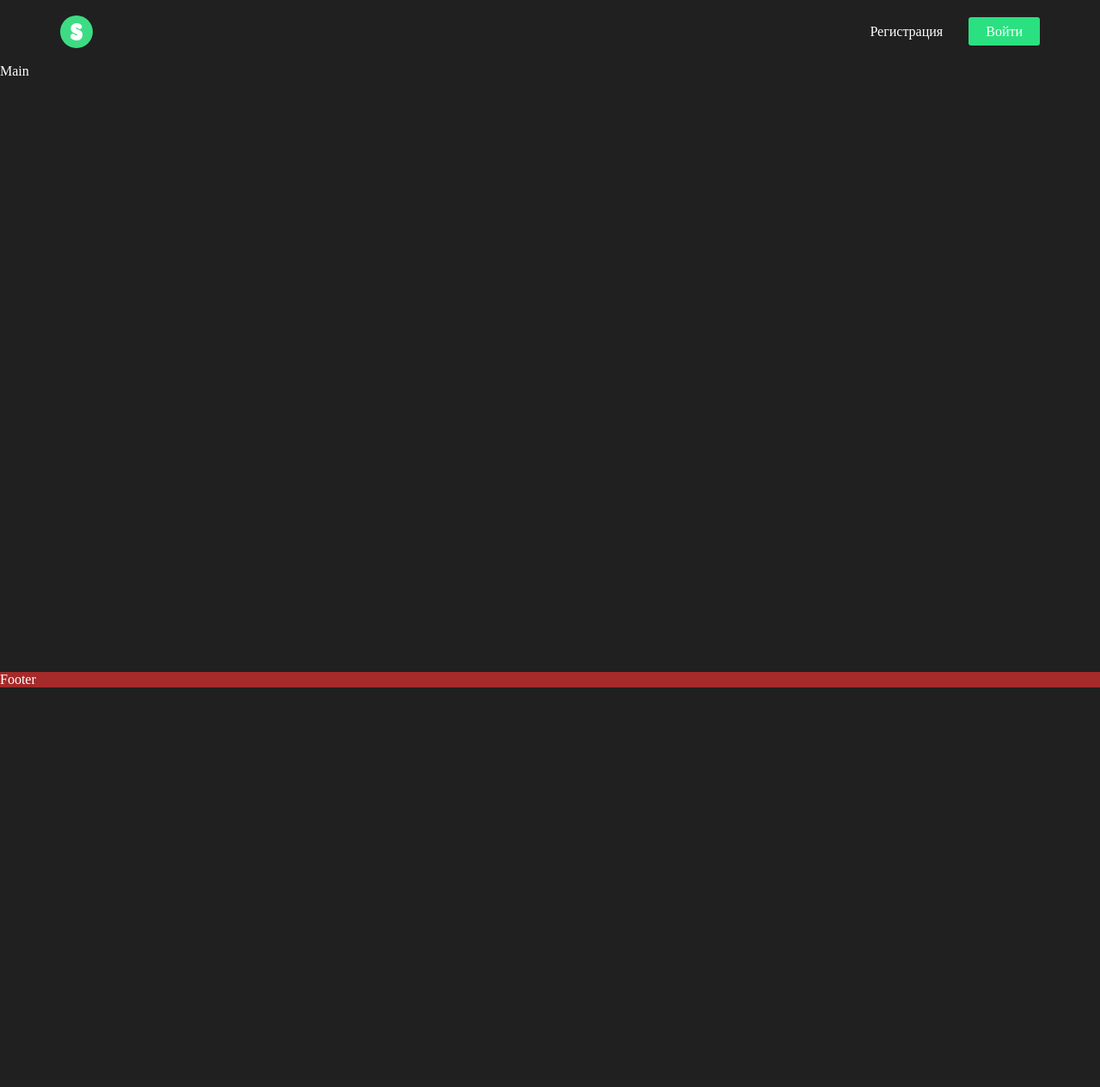
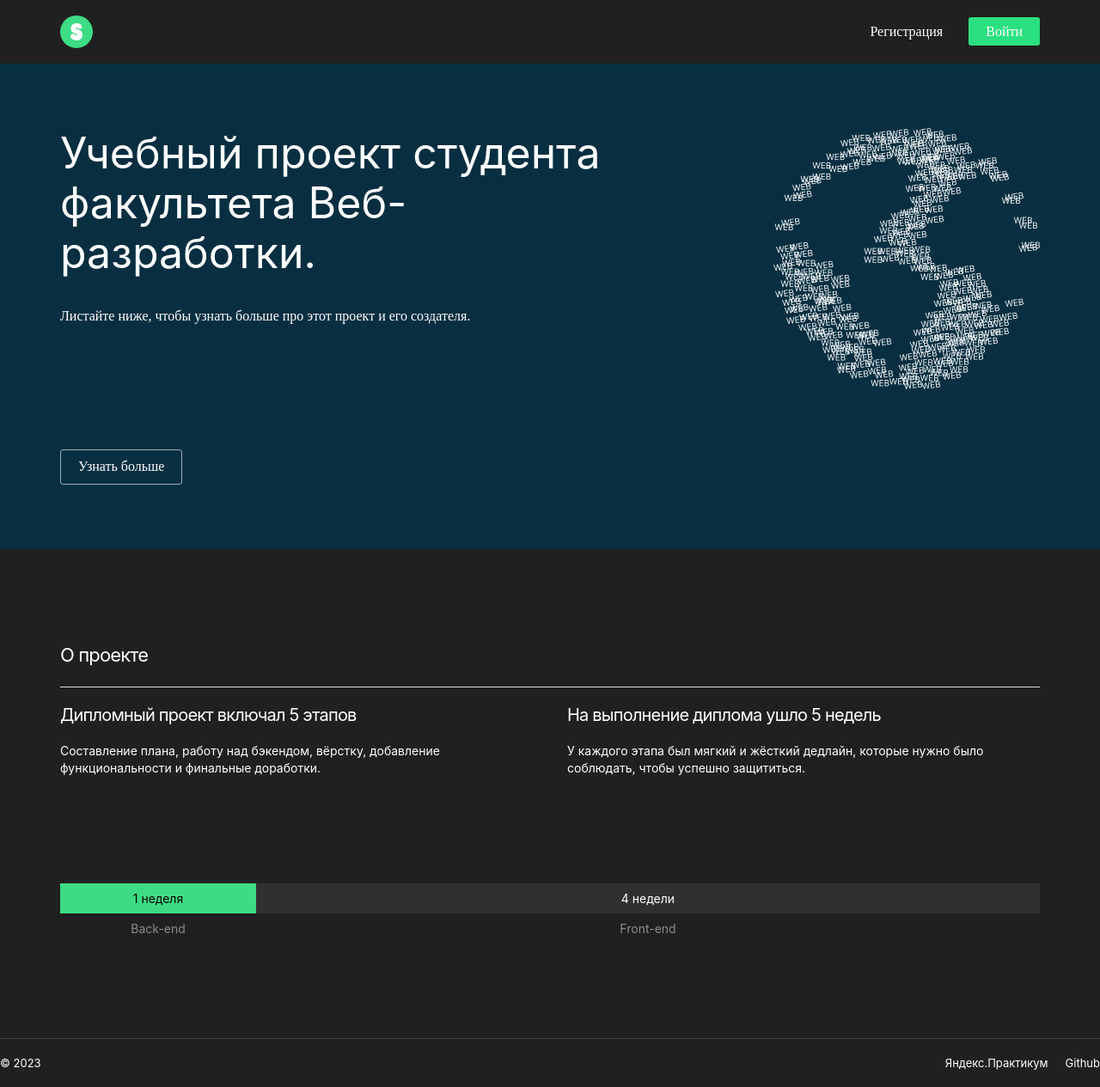
Before and after one commit to iloveyouamerica/movies-explorer-frontend, a React (Create React App) app: page / in a window 1280 px wide. Shown: the whole page at 86% size. Before the commit the page ends 800 px from the top, so only its background shows below. Built offline with nearby package versions, Linux system fonts and the light colour scheme.

Commit message:
feat: добавлены компоненты AboutProject и Footer

```diff
--- /dev/null
+++ b/src/components/AboutProject/AboutProject.css
@@ -0,0 +1,86 @@
+.about-project {
+  padding: 110px 70px;
+}
+
+.about-project__title {
+  font-family: 'Inter';
+  font-style: normal;
+  font-weight: 400;
+  font-size: 22px;
+  line-height: 27px;
+  letter-spacing: -0.04em;
+  color: #fff;
+  margin: 0;
+  padding: 0 0 23px;
+  border-bottom: 1px solid #dadada;
+}
+
+.about-project__text-wrapper {
+  display: flex;
+  flex-direction: row;
+  justify-content: space-between;
+  padding: 0 0 110px;
+}
+
+.about-project__column-wrapper {
+  width: 550px;
+}
+
+.about-project__column-title {
+  font-family: 'Inter';
+  font-style: normal;
+  font-weight: 400;
+  font-size: 20px;
+  line-height: 24px;
+  letter-spacing: -0.04em;
+  color: #fff;
+}
+
+.about-project__column-description {
+  font-family: 'Inter';
+  font-style: normal;
+  font-weight: 400;
+  font-size: 14px;
+  line-height: 20px;
+  color: #fff;
+}
+
+.about-project__progress-wrapper {
+  display: flex;
+  flex-direction: row;
+  justify-content: space-between;
+}
+
+.about-project__progress-frontend {
+  width: 200px;
+  padding: 9px 14px;
+  font-family: 'Inter';
+  font-style: normal;
+  font-weight: 400;
+  font-size: 14px;
+  line-height: 17px;
+  text-align: center;
+  color: #8b8b8b;
+}
+
+.about-project__progress-backend {
+  flex: 1;
+  padding: 9px 0;
+  font-family: 'Inter';
+  font-style: normal;
+  font-weight: 400;
+  font-size: 14px;
+  line-height: 17px;
+  text-align: center;
+  color: #8b8b8b;
+}
+
+.about-project__progress-frontend_color {
+  background-color: #3DDC84;
+  color: #000;
+}
+
+.about-project__progress-backend_color {
+  background-color: #303030;
+  color: #fff;
+}
--- /dev/null
+++ b/src/components/AboutProject/AboutProject.js
@@ -0,0 +1,34 @@
+import React from 'react';
+import './AboutProject.css';
+
+function AboutProject() {
+  return (
+    <section className="about-project">
+      <h2 className="about-project__title">О проекте</h2>
+      <div className="about-project__text-wrapper">
+        <div className="about-project__column-wrapper">
+          <h3 className="about-project__column-title">Дипломный проект включал 5 этапов</h3>
+          <p className="about-project__column-description">
+            Составление плана, работу над бэкендом, вёрстку, добавление функциональности и
+            финальные доработки.</p>
+        </div>
+        <div className="about-project__column-wrapper">
+          <h3 className="about-project__column-title">На выполнение диплома ушло 5 недель</h3>
+          <p className="about-project__column-description">
+            У каждого этапа был мягкий и жёсткий дедлайн, которые нужно было соблюдать,
+            чтобы успешно защититься.</p>
+        </div>
+      </div>
+      <div className="about-project__progress-wrapper">
+        <span className="about-project__progress-frontend about-project__progress-frontend_color">1 неделя</span>
+        <span className="about-project__progress-backend about-project__progress-backend_color">4 недели</span>
+      </div>
+      <div className="about-project__progress-wrapper">
+        <span className="about-project__progress-frontend">Back-end</span>
+        <span className="about-project__progress-backend">Front-end</span>
+      </div>
+    </section>
+  );
+}
+
+export default AboutProject;
--- a/src/components/Footer/Footer.css
+++ b/src/components/Footer/Footer.css
@@ -1,3 +1,33 @@
 .footer {
-  background-color: brown;
+  display: flex;
+  flex-direction: row;
+  justify-content: space-between;
+  padding: 20px 0;
+  border-top: 1px solid #424242;
 }
+
+.footer__copyright {
+  font-family: 'Inter';
+  font-style: normal;
+  font-weight: 400;
+  font-size: 13px;
+  line-height: 16px;
+  color: #fff;
+}
+
+.footer__nav {
+  display: flex;
+  flex-direction: row;
+  gap: 20px;
+}
+
+.footer__link {
+  text-decoration: none;
+  font-family: 'Inter';
+  font-style: normal;
+  font-weight: 400;
+  font-size: 13px;
+  line-height: 16px;
+  text-align: right;
+  color: #fff;
+}
--- a/src/components/Footer/Footer.js
+++ b/src/components/Footer/Footer.js
@@ -1,9 +1,16 @@
 import React from 'react';
-import './Footer.css'
+import { Link } from 'react-router-dom';
+import './Footer.css';
 
 function Footer() {
   return (
-    <footer className="footer">Footer</footer>
+    <footer className="footer">
+      <span className="footer__copyright">&copy; 2023</span>
+      <div className="footer__nav">
+        <Link to="/" className="footer__link" target="_blank">Яндекс.Практикум</Link>
+        <Link to="/" className="footer__link" target="_blank">Github</Link>
+      </div>
+    </footer>
   );
 }
 
--- a/src/components/Main/Main.js
+++ b/src/components/Main/Main.js
@@ -1,9 +1,14 @@
 import React from 'react';
 import './Main.css';
+import Promo from '../Promo/Promo';
+import AboutProject from '../AboutProject/AboutProject';
 
 function Main() {
   return (
-    <main className="main">Main</main>
+    <main className="main">
+      <Promo />
+      <AboutProject />
+    </main>
   );
 }
 
--- /dev/null
+++ b/src/components/Promo/Promo.css
@@ -0,0 +1,43 @@
+.promo {
+  display: flex;
+  flex-direction: row;
+  justify-content: space-between;
+  padding: 75px 70px;
+  background-color: hsl(198, 81%, 14%);
+}
+
+.promo__text-wrapper {
+  max-width: 640px;
+}
+
+.promo__title{
+  margin: 0;
+  font-family: 'Inter';
+  font-style: normal;
+  font-weight: 400;
+  font-size: 50px;
+  line-height: 58px;
+}
+
+.promo__description {
+  margin: 0;
+  padding: 36px 0 146px;
+}
+
+.promo__button {
+  border: 1px solid rgba(255, 255, 255, .6);
+  border-radius: 3px;
+  background-color: transparent;
+  color: #fff;
+  padding: 10px 20px;
+  cursor: pointer;
+}
+
+.promo__image {
+  width: 310px;
+  height: 304px;
+  background-image: url(../../images/promo-image.png);
+  background-size: 100% 100%;
+  background-position: center;
+  background-repeat: no-repeat;
+}
--- /dev/null
+++ b/src/components/Promo/Promo.js
@@ -0,0 +1,17 @@
+import React from "react";
+import './Promo.css';
+
+function Promo() {
+  return (
+    <section className="promo">
+      <div className="promo__text-wrapper">
+        <h1 className="promo__title">Учебный проект студента факультета Веб-разработки.</h1>
+        <p className="promo__description">Листайте ниже, чтобы узнать больше про этот проект и его создателя.</p>
+        <button className="promo__button">Узнать больше</button>
+      </div>
+      <div className="promo__image"></div>
+    </section>
+  );
+}
+
+export default Promo;
```
Also changed, not shown: src/images/promo-image.png (added).
